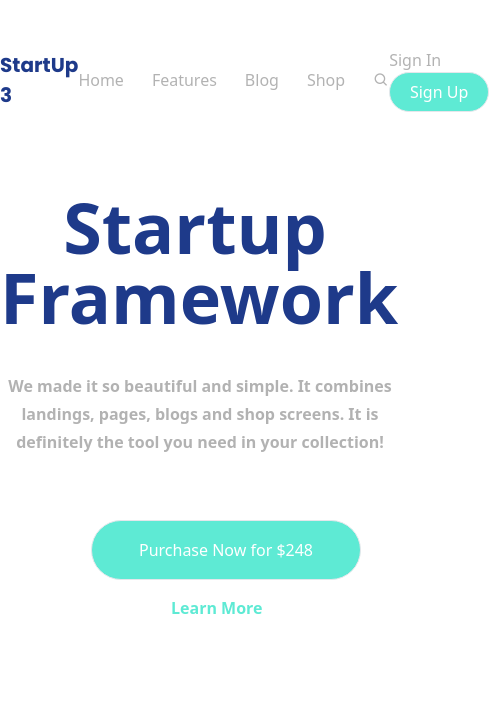
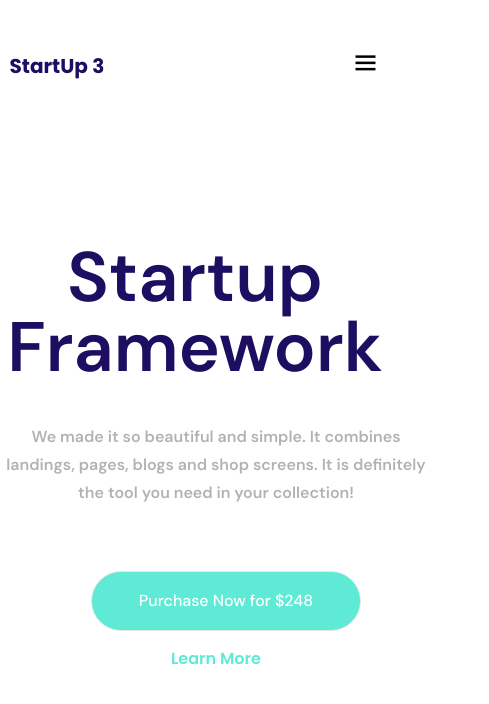
Before and after one commit to Juadebfm/august_tailwind_class, a website: page src/index.html in a window 390 px wide. Shown: the whole page, 489 px wide, since content can reach past the window. Drawn offline with nearby package versions, Linux system fonts and the light colour scheme.

Commit message:
feat: Responsiveness was done for header 1 using tailwind

```diff
--- a/src/index.html
+++ b/src/index.html
@@ -12,36 +12,43 @@
   </head>
   <body class="py-12">
     <header>
-      <nav class="flex items-center justify-around">
-        <span class="font-poppins text-blue-900 text-[20px] font-bold"
+      <!-- nav bar with hamburger icon -->
+      <nav class="flex items-center justify-around font-dm_sans">
+        <span class="font-poppins text-nav_span text-[20px] font-bold"
           >StartUp 3</span
         >
         <ul
-          class="flex items-center justify-between gap-7 text-black/30 font-medium"
+          class="flex items-center justify-between gap-7 ms-52 text-black/30 font-medium"
         >
-          <li><a href="#">Home</a></li>
-          <li><a href="#">Features</a></li>
-          <li><a href="#">Blog</a></li>
-          <li><a href="#">Shop</a></li>
-          <i class="bx bx-search"></i>
+          <li class="hidden md:block"><a href="#">Home</a></li>
+          <li class="hidden md:block"><a href="#">Features</a></li>
+          <li class="hidden md:block"><a href="#">Blog</a></li>
+          <li class="hidden md:block"><a href="#">Shop</a></li>
+          <div class="hidden md:block"><i class="bx bx-search"></i></div>
         </ul>
-        <div>
-          <button class="me-8 text-black/30 font-medium">Sign In</button>
+        <div class="flex">
+          <button class="me-8 text-black/30 font-medium hidden md:block">
+            Sign In
+          </button>
           <button
-            class="w-[100px] h-[40px] rounded-full bg-teal-300 text-white border"
+            class="w-[100px] h-[40px] rounded-full bg-teal-300 text-white border hidden md:block"
           >
             Sign Up
           </button>
+          <div class="sm:block md:hidden">
+            <i class="bx bx-menu text-[30px]"></i>
+          </div>
         </div>
       </nav>
-      <section class="mt-20">
+      <section class="mt-40 md:mt-20 font-dm_sans">
+        <!-- main hero section -->
         <h1
-          class="text-[70px] leading-none w-full text-center mb-10 font-[600] text-blue-900"
+          class="text-[70px] leading-none w-full text-center mb-10 font-[600] text-nav_span"
         >
           Startup Framework
         </h1>
         <p
-          class="leading-7 w-[25rem] text-center ms-auto me-auto mb-16 text-black/30 line-clamp-5 font-semibold ]"
+          class="leading-7 w-[27rem] text-center ms-auto me-auto mb-16 text-black/30 line-clamp-5 font-semibold ]"
         >
           We made it so beautiful and simple. It combines landings, pages, blogs
           and shop screens. It is definitely the tool you need in your
@@ -49,10 +56,14 @@
         </p>
         <div class="w-52 m-auto">
           <button
-            class="w-[270px] h-[60px] rounded-full bg-teal-300 text-white border mb-4 font-medium"
+            class="sm:space-y-32 w-[270px] h-[60px] rounded-full bg-teal-300 text-white border mb-4 font-medium font-dm_sans"
           >
             Purchase Now for $248</button
-          ><a href="#" class="text-teal-300 ms-20 font-semibold">Learn More</a>
+          ><a
+            href="#"
+            class="text-teal-300 ms-20 font-semibold sm:mt-20 font-poppins"
+            >Learn More</a
+          >
         </div>
       </section>
     </header>
```
Also changed, not shown: src/output.css.
